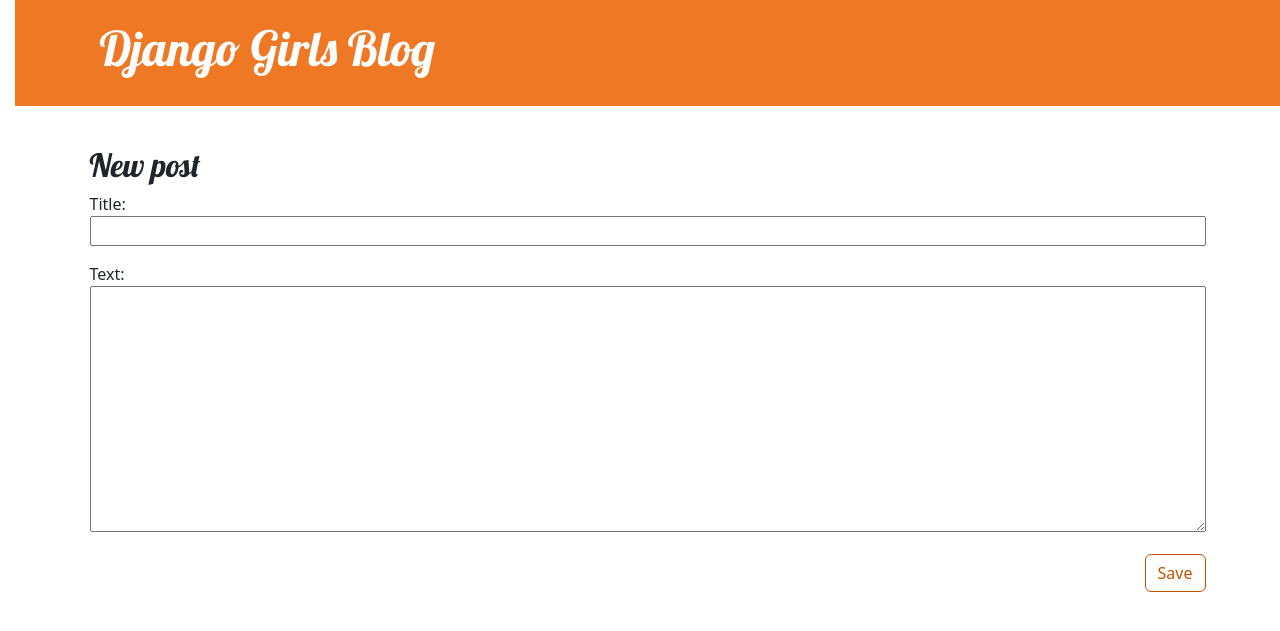
After one commit to AndraPetcuEndava/my-first-blog, a Django app: page /post/new/ in a window 1280 px wide. The commit adds this page. Shown: the top 631 px of the page. Run offline with Django 5.2, Linux system fonts and the light colour scheme.

Commit message:
Added views to create/edit blog post inside the site.

```diff
--- /dev/null
+++ b/blog/forms.py
@@ -0,0 +1,9 @@
+from django import forms
+
+from .models import Post
+
+class PostForm(forms.ModelForm):
+
+    class Meta:
+        model = Post
+        fields = ('title', 'text')
--- a/blog/templates/blog/base.html
+++ b/blog/templates/blog/base.html
@@ -9,15 +9,21 @@
     </head>
     <body>
         <header class="page-header">
-        <div class="container">
-            <h1><a href="/">Django Girls Blog</a></h1>
-        </div>
+            <div class="container">
+                <!-- will cause the link to be sent to the browser only if the user requesting the page is logged in -->
+                {% if user.is_authenticated %}
+                    <a href="{% url 'post_new' %}" class="top-menu">
+                        {% include './icons/file-earmark-plus.svg' %}
+                    </a>
+                {% endif %}
+                <h1><a href="/">Django Girls Blog</a></h1>
+            </div>
         </header>
-        <main class="container">
+        <main class="content container">
             <div class="row">
                 <div class="col">
-                {% block content %}
-                {% endblock %}
+                    {% block content %}
+                    {% endblock %}
                 </div>
             </div>
         </main>
--- a/blog/templates/blog/post_detail.html
+++ b/blog/templates/blog/post_detail.html
@@ -2,6 +2,11 @@
 
 {% block content %}
     <article class="post">
+        <aside class="actions">
+            <a class="btn btn-secondary" href="{% url 'post_edit' pk=post.pk %}">
+                {% include './icons/pencil-fill.svg' %}
+            </a>
+        </aside>
         {% if post.published_date %}
             <time class="date">
                 {{ post.published_date }}
--- /dev/null
+++ b/blog/templates/blog/post_edit.html
@@ -0,0 +1,9 @@
+{% extends 'blog/base.html' %}
+
+{% block content %}
+    <h2>New post</h2>
+    <form method="POST" class="post-form">{% csrf_token %}
+        {{ form.as_p }}
+        <button type="submit" class="save btn btn-secondary">Save</button>
+    </form>
+{% endblock %}
--- a/blog/urls.py
+++ b/blog/urls.py
@@ -9,4 +9,7 @@
 urlpatterns = [
     path('', views.post_list, name='post_list'),
     path('post/<int:pk>/', views.post_detail, name='post_detail'),
+    path('post/<int:pk>/edit/', views.post_edit, name='post_edit'),
+    path('post/new/', views.post_new, name='post_new'),
+
 ]
--- a/blog/views.py
+++ b/blog/views.py
@@ -1,6 +1,9 @@
+from django.shortcuts import redirect
 from django.shortcuts import render, get_object_or_404
 from django.utils import timezone
 from .models import Post
+from .forms import PostForm
+
 
 # Create your views here.
 def post_list(request):
@@ -10,3 +13,30 @@
 def post_detail(request, pk):
     post = get_object_or_404(Post, pk=pk)
     return render(request, 'blog/post_detail.html', {'post': post})
+
+def post_new(request):
+    if request.method == "POST":
+        form = PostForm(request.POST)
+        if form.is_valid():
+            post = form.save(commit=False)
+            post.author = request.user
+            post.published_date = timezone.now()
+            post.save()
+            return redirect('post_detail', pk=post.pk)
+    else:
+        form = PostForm()
+    return render(request, 'blog/post_edit.html', {'form': form})
+
+def post_edit(request, pk):
+    post = get_object_or_404(Post, pk=pk)
+    if request.method == "POST":
+        form = PostForm(request.POST, instance=post)
+        if form.is_valid():
+            post = form.save(commit=False)
+            post.author = request.user
+            post.published_date = timezone.now()
+            post.save()
+            return redirect('post_detail', pk=post.pk)
+    else:
+        form = PostForm(instance=post)
+    return render(request, 'blog/post_edit.html', {'form': form})
```
Also changed, not shown: blog/templates/blog/icons/file-earmark-plus.svg (added), blog/templates/blog/icons/pencil-fill.svg (added).
